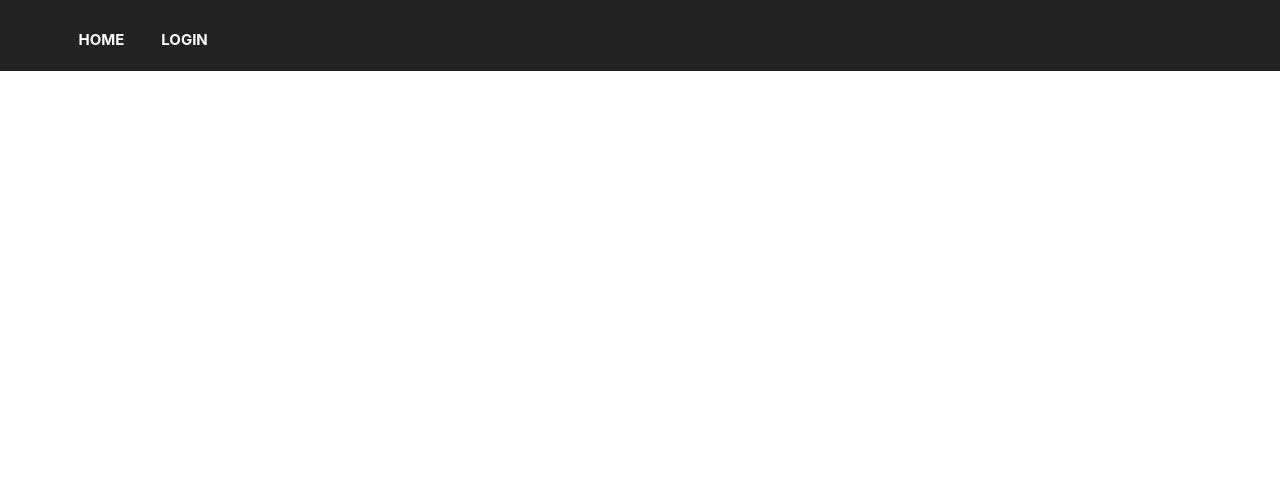
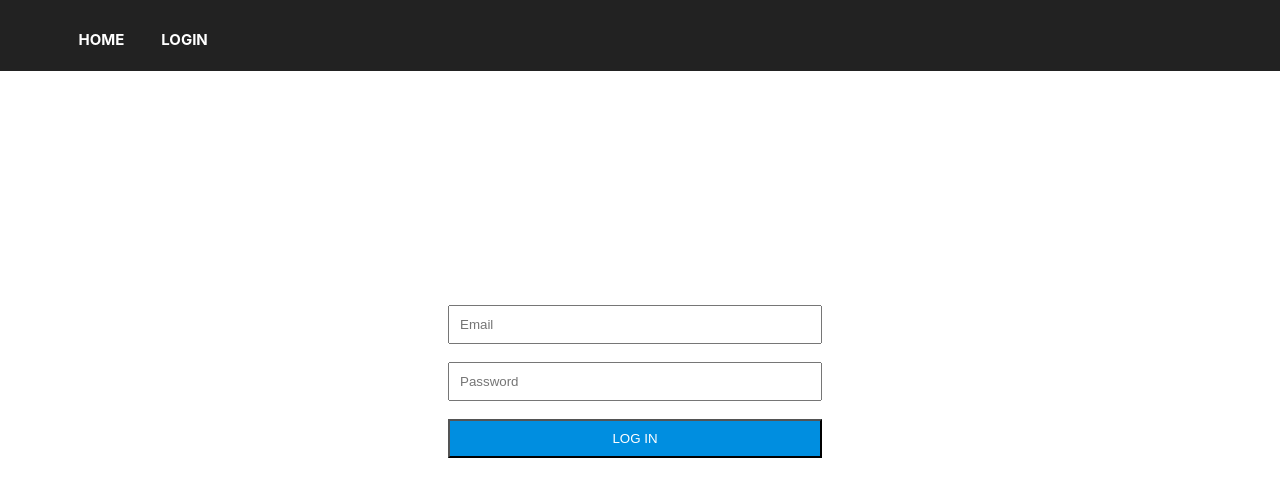
Before and after one commit to muraleo/frontend-demo, a React (Create React App) app: page /login in a window 1280 px wide. Shown: the top 496 px of the page. Built offline with nearby package versions, Linux system fonts and the light colour scheme.

Commit message:
finish login

```diff
--- a/package.json
+++ b/package.json
@@ -3,6 +3,7 @@
   "version": "0.1.0",
   "private": true,
   "dependencies": {
+    "axios": "^0.18.0",
     "node-sass": "^4.10.0",
     "react": "^16.6.3",
     "react-dom": "^16.6.3",
--- a/src/App.js
+++ b/src/App.js
@@ -1,23 +1,108 @@
 import React, { Component } from "react";
 import "./App.scss";
+import axios from "axios";
+
+import Login from "./containers/Login/Login";
+import Home from "./containers/Home/Home";
+
+import {
+	BrowserRouter as Router,
+	Route,
+	Redirect,
+	Link,
+	Switch
+} from "react-router-dom";
 
 class App extends Component {
+	state = {
+		isAuthenticated: false,
+		movieData: {}
+	};
+
+	changeAuthenticatedHandler = history => {
+		this.setState({
+			...this.state,
+			isAuthenticated: true
+		});
+		// console.log(history);
+		// alert("push");
+		history.push("/");
+	};
+
+	componentDidUpdate() {
+		if (this.state.isAuthenticated) {
+			axios
+				.get("http://www.snagfilms.com/apis/films.json?limit=10")
+				.then(data => {
+					this.setState({
+						...this.state,
+						movieData: data
+					});
+				})
+				.catch(function(error) {
+					console.log(error);
+				});
+		}
+	}
+
 	render() {
+		let home_link = null;
+		let redirect_login = null;
+		if (this.state.isAuthenticated) {
+			home_link = <Link to="/">Home</Link>;
+			redirect_login = null;
+		} else {
+			home_link = (
+				<Link
+					to="/login"
+					onClick={() => {
+						alert("You need login first.");
+					}}
+				>
+					Home
+				</Link>
+			);
+			redirect_login = <Redirect to="/login" />;
+		}
+
 		return (
+			<Router>
 				<div className="App">
 					<header className="App-header">
 						<nav>
 							<ul>
+								<li>{home_link}</li>
 								<li>
-								<a href="/home">Home</a>
-							</li>
-							<li>
-								<a href="/">Login</a>
+									<Link to="/login">Login</Link>
 								</li>
 							</ul>
 						</nav>
 					</header>
+
+					{redirect_login}
+					<Switch>
+						<Route
+							path="/login"
+							exact
+							render={props => (
+								<Login
+									{...props}
+									loginSuccess={
+										this.changeAuthenticatedHandler
+									}
+								/>
+							)}
+						/>
+						<Route
+							path="/"
+							exact
+							render={props => (
+								<Home {...props} data={this.state.movieData} />
+							)}
+						/>
+					</Switch>
 				</div>
+			</Router>
 		);
 	}
 }
--- /dev/null
+++ b/src/containers/Home/Home.js
@@ -0,0 +1,10 @@
+import React, { Component } from "react";
+import "./Home.scss";
+
+class Home extends Component {
+	render() {
+		return <div className="Home">{this.props.data.toString}</div>;
+	}
+}
+
+export default Home;
--- /dev/null
+++ b/src/containers/Home/Home.scss
@@ -0,0 +1,3 @@
+.Home{
+    color:red;
+}
--- a/src/containers/Login/Login.js
+++ b/src/containers/Login/Login.js
@@ -0,0 +1,103 @@
+import React, { Component } from "react";
+import "./Login.scss";
+
+class Login extends Component {
+	state = {
+		email: "",
+		password: "",
+		loading: false,
+		errorMessage: "",
+		emailValid: false,
+		passwordValid: false
+	};
+
+	inputChangeHandler = event => {
+		// console.log(event.target.value);
+		this.setState({
+			[event.target.id]: event.target.value
+		});
+	};
+
+	loginHandler = event => {
+		event.preventDefault();
+		// console.log(this.props.history);
+		this.checkValidation();
+	};
+
+	componentDidUpdate() {
+		if (this.state.emailValid && this.state.passwordValid) {
+			this.props.loginSuccess(this.props.history);
+		}
+	}
+
+	checkValidation = () => {
+		const passwordPattern = /^(?=.*\d)(?=.*[a-z])(?=.*[A-Z]).{6,32}$/;
+		let pwd = this.state.password;
+		let newErrorMessage = "";
+		let newEmailValid = false;
+		let newPasswordValid = false;
+
+		if (!passwordPattern.test(pwd)) {
+			newErrorMessage = `Password should at least contain one lowercase character,
+							   one uppercase character and one digits number. The length
+							   of password should between 6 and 32.`;
+		} else {
+			newPasswordValid = true;
+		}
+
+		const emailPattern = /[a-z0-9!#$%&'*+/=?^_`{|}~-]+(?:\.[a-z0-9!#$%&'*+/=?^_`{|}~-]+)*@(?:[a-z0-9](?:[a-z0-9-]*[a-z0-9])?\.)+[a-z0-9](?:[a-z0-9-]*[a-z0-9])?/;
+		if (!emailPattern.test(this.state.email)) {
+			newErrorMessage = "Invalid Email Address!";
+		} else {
+			newEmailValid = true;
+		}
+
+		this.setState({
+			...this.state,
+			errorMessage: newErrorMessage,
+			emailValid: newEmailValid,
+			passwordValid: newPasswordValid
+		});
+	};
+
+	render() {
+		let login_bottom = this.props.loading ? (
+			<p>Loading</p>
+		) : (
+			<p>{this.state.errorMessage}</p>
+		);
+		return (
+			<div className="Login">
+				<div className="login_wrapper">
+					<input
+						id="email"
+						type="text"
+						placeholder="Email"
+						value={this.state.email}
+						onChange={event => this.inputChangeHandler(event)}
+					/>
+				</div>
+				<div className="login_wrapper">
+					<input
+						id="password"
+						type="password"
+						placeholder="Password"
+						value={this.state.password}
+						onChange={event => this.inputChangeHandler(event)}
+					/>
+				</div>
+				<div className="login_wrapper">
+					<button
+						type="button"
+						onClick={event => this.loginHandler(event)}
+					>
+						LOG IN
+					</button>
+				</div>
+				<div className="login_wrapper">{login_bottom}</div>
+			</div>
+		);
+	}
+}
+
+export default Login;
--- a/src/containers/Login/Login.scss
+++ b/src/containers/Login/Login.scss
@@ -0,0 +1,24 @@
+.Login{
+    margin: auto;
+    margin-top: 14rem;
+    display: flex;
+    flex-direction: column;
+    width: 30%;
+
+    .login_wrapper{
+        height: 57px;
+        width: 350px;
+        p, button, input{
+            width: 100%;
+            margin: 10px 0;
+            padding: 10px;
+        };
+
+        button{
+            background-color: #008ee0;
+            color: white;
+            width: 374px;
+        }
+    }
+
+}
```
Also changed, not shown: 1 other file (tests, documents, lock files or other folders). Lines whose indentation alone changed are shown as unchanged.
